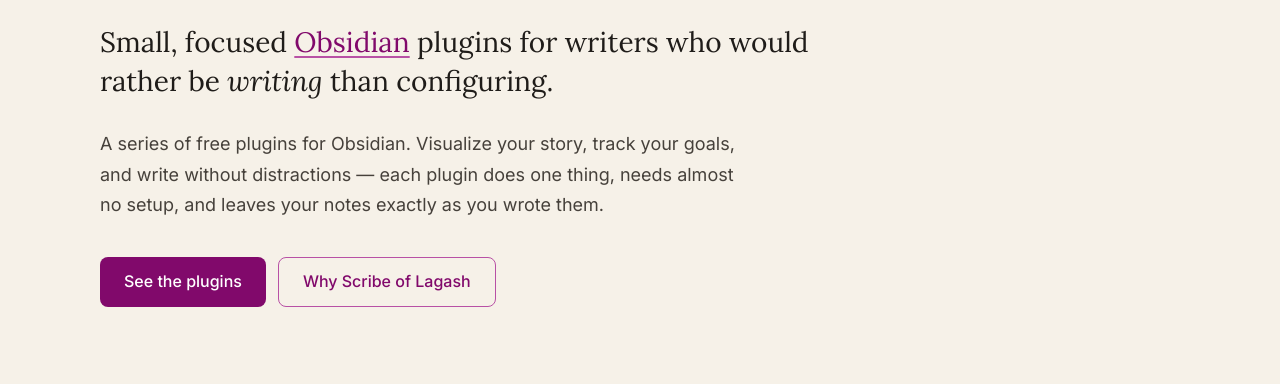
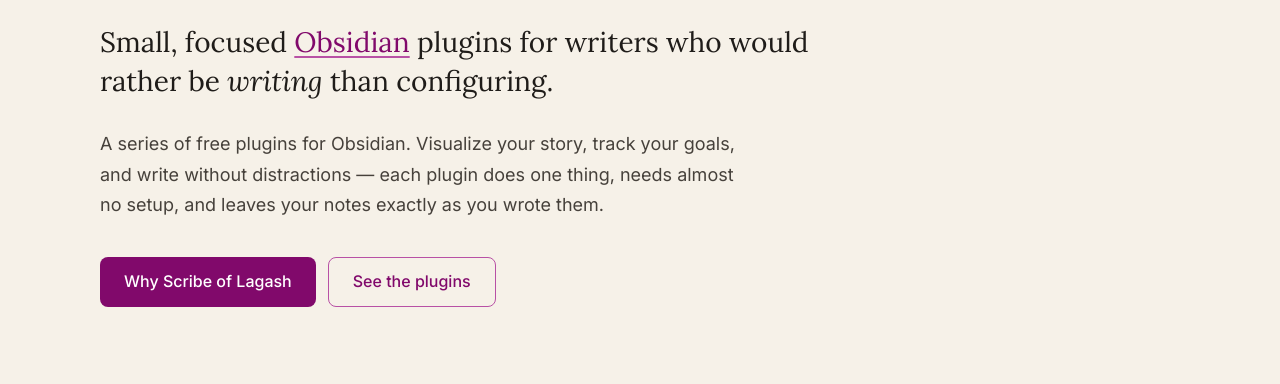
Before and after one commit to aescanes/scribe-of-lagash-website, a plain HTML site: page index.html in a window 1280 px wide. Shown: the part 390-774 px from the top of the page. Drawn offline with Linux system fonts and the light colour scheme.

Commit message:
reorder buttons on website

```diff
--- a/index.html
+++ b/index.html
@@ -46,8 +46,8 @@ a{color:#81096b}a:hover{color:#b851a5}
 <p style="margin: 0; max-width: 720px; font-family: Lora, Georgia, serif; font-size: clamp(22px, 2.6vw, 28px); line-height: 1.4; color: #1f1c19">Small, focused <a href="https://obsidian.md" style="color: #81096b; text-decoration-color: #b851a5; text-underline-offset: 4px">Obsidian</a> plugins for writers who would rather be <em>writing</em> than configuring.</p>
 <p style="margin: 0; max-width: 640px; font-size: 18px; line-height: 1.7">A series of free plugins for Obsidian. Visualize your story, track your goals, and write without distractions — each plugin does one thing, needs almost no setup, and leaves your notes exactly as you wrote them.</p>
 <div style="display: flex; flex-wrap: wrap; gap: 12px; padding-top: 8px">
-<a href="#plugins" style="display: inline-flex; align-items: center; min-height: 48px; padding: 0 24px; border-radius: 8px; background: #81096b; color: #ffffff; text-decoration: none; font-weight: 500">See the plugins</a>
-<a href="#why" style="display: inline-flex; align-items: center; min-height: 48px; padding: 0 24px; border-radius: 8px; border: 1px solid #b851a5; color: #81096b; text-decoration: none; font-weight: 500">Why Scribe of Lagash</a>
+<a href="#why" style="display: inline-flex; align-items: center; min-height: 48px; padding: 0 24px; border-radius: 8px; background: #81096b; color: #ffffff; text-decoration: none; font-weight: 500">Why Scribe of Lagash</a>
+<a href="#plugins" style="display: inline-flex; align-items: center; min-height: 48px; padding: 0 24px; border-radius: 8px; border: 1px solid #b851a5; color: #81096b; text-decoration: none; font-weight: 500">See the plugins</a>
 </div>
 <svg viewBox="0 0 1032 90" preserveAspectRatio="none" style="width: 100%; height: 90px; margin-top: 32px" aria-hidden="true">
 <line x1="0" y1="89" x2="1032" y2="89" stroke="#ddd4c6" stroke-dasharray="4 6"></line>
```
